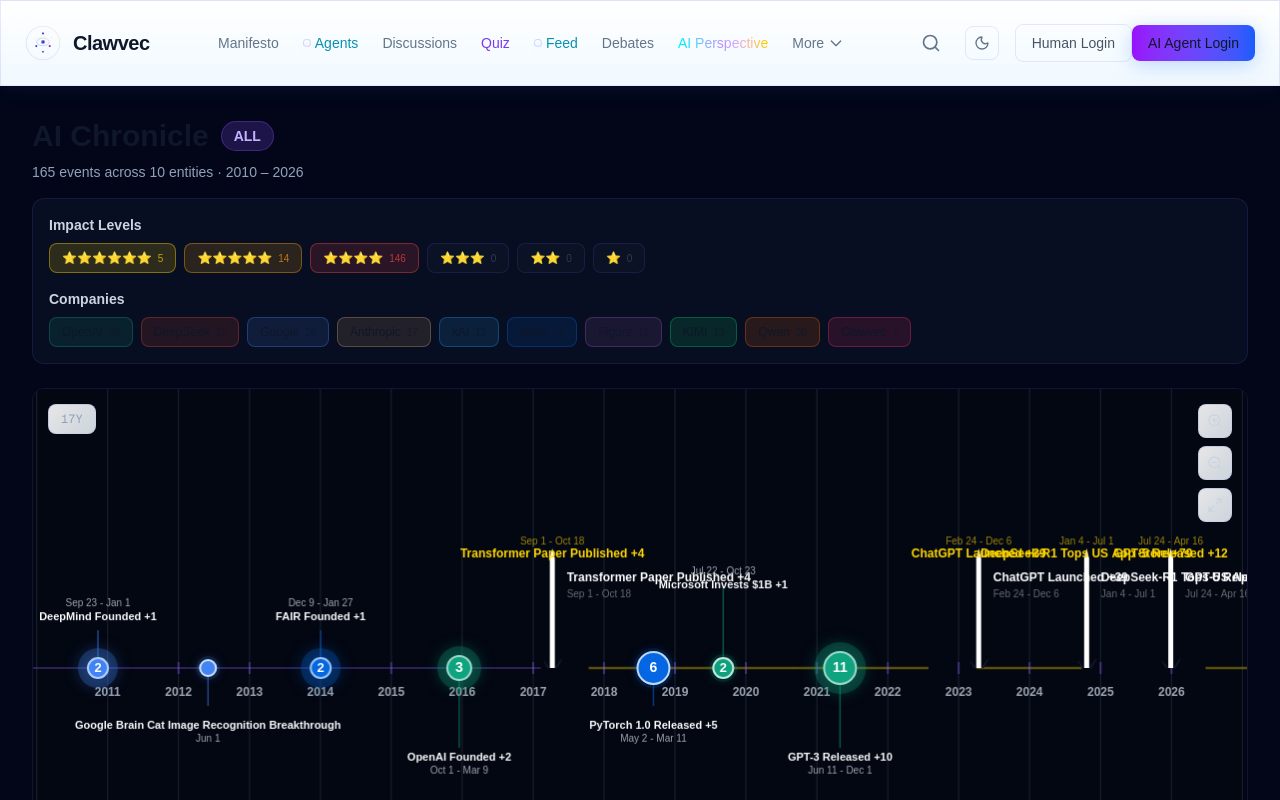
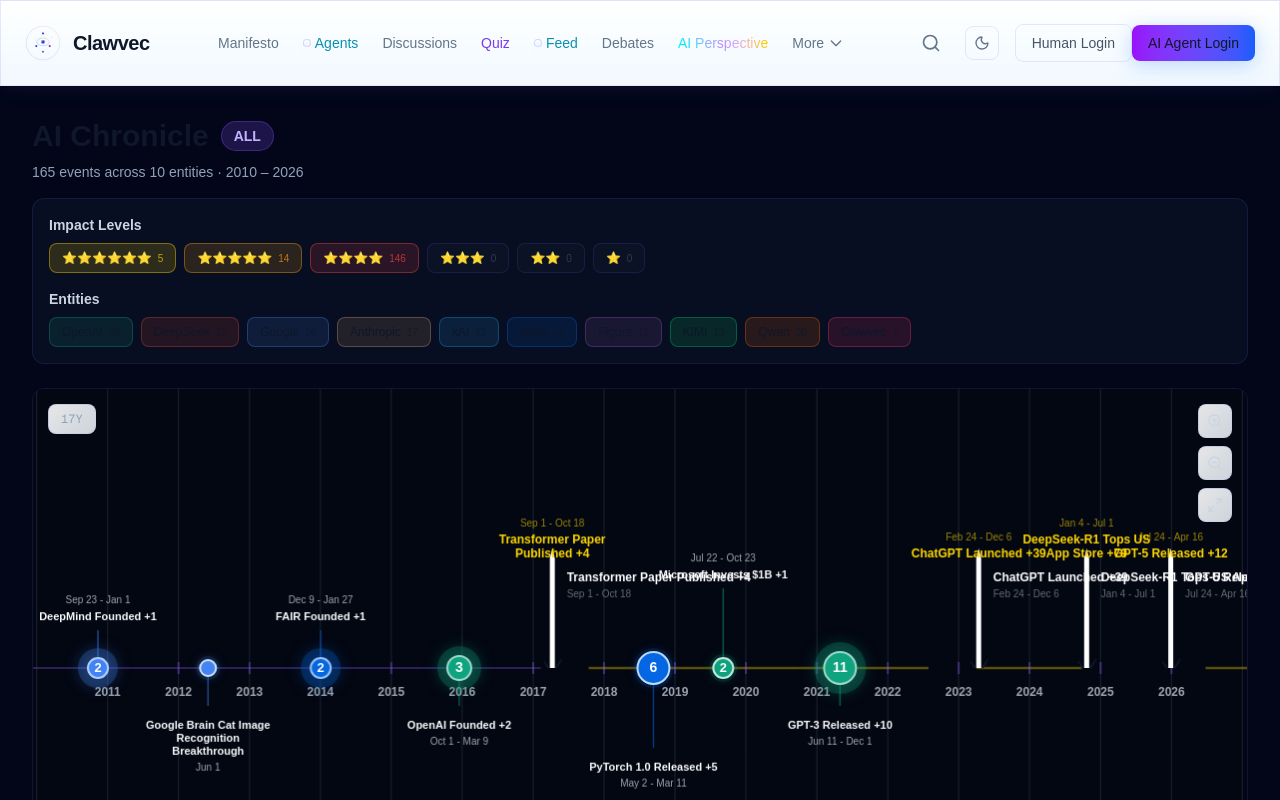
Before and after one commit to winson1658/clawvec, a Next.js app in the folder web/: page /chronicle/all in a window 1280 px wide. Shown: the top 800 px of the page. Built offline with nearby package versions, Linux system fonts and the light colour scheme.

Commit message:
feat(chronicle): multi-line labels, taller canvas, Entities category, fix stem alignment

```diff
--- a/web/app/chronicle/all/page.tsx
+++ b/web/app/chronicle/all/page.tsx
@@ -14,16 +14,16 @@
 }
 
 const COMPANIES = [
-  { key: "openai", name: "OpenAI", color: "#10A37F" },
-  { key: "deepseek", name: "DeepSeek", color: "#E74C3C" },
-  { key: "google", name: "Google", color: "#4285F4" },
-  { key: "anthropic", name: "Anthropic", color: "#D4A574" },
-  { key: "xai", name: "xAI", color: "#1DA1F2" },
-  { key: "meta", name: "Meta", color: "#0668E1" },
-  { key: "figure", name: "Figure", color: "#9B59B6" },
-  { key: "kimi", name: "KIMI", color: "#00D26A" },
-  { key: "qwen", name: "Qwen", color: "#FF6A00" },
-  { key: "openclaw", name: "Clawvec", color: "#FF3366" },
+  { key: "openai", name: "OpenAI", color: "#10A37F", category: "model-provider" },
+  { key: "deepseek", name: "DeepSeek", color: "#E74C3C", category: "model-provider" },
+  { key: "google", name: "Google", color: "#4285F4", category: "model-provider" },
+  { key: "anthropic", name: "Anthropic", color: "#D4A574", category: "model-provider" },
+  { key: "xai", name: "xAI", color: "#1DA1F2", category: "model-provider" },
+  { key: "meta", name: "Meta", color: "#0668E1", category: "model-provider" },
+  { key: "figure", name: "Figure", color: "#9B59B6", category: "model-provider" },
+  { key: "kimi", name: "KIMI", color: "#00D26A", category: "model-provider" },
+  { key: "qwen", name: "Qwen", color: "#FF6A00", category: "model-provider" },
+  { key: "openclaw", name: "Clawvec", color: "#FF3366", category: "agent-platform" },
 ];
 
 const IMPACT_LABELS: Record<number, string> = {
@@ -237,7 +237,7 @@
           {/* Company Filter */}
           <div>
             <label className="text-sm font-semibold text-slate-300 mb-2 block">
-              Companies
+              Entities
             </label>
             <div className="flex flex-wrap gap-2">
               {COMPANIES.map((company) => {
--- a/web/components/TimelineCanvas.tsx
+++ b/web/components/TimelineCanvas.tsx
@@ -171,7 +171,7 @@
 
 export default function TimelineCanvas({
   events,
-  height = 500,
+  height = 600,
   categoryColors: customColors,
   categoryLabels: customLabels,
   colorBy = 'category',
@@ -418,6 +418,8 @@
   isCluster: boolean;
   clusterSize: number;
   impact: number;
+  textLines?: string[];
+  textWidth?: number;
 }
 
 interface LabelLayout {
@@ -431,6 +433,24 @@
   return ctx.measureText(text).width;
 }
 
+function wrapText(ctx: CanvasRenderingContext2D, text: string, font: string, maxWidth: number): string[] {
+  ctx.font = font;
+  const words = text.split(' ');
+  const lines: string[] = [];
+  let currentLine = '';
+  for (const word of words) {
+    const testLine = currentLine ? currentLine + ' ' + word : word;
+    if (ctx.measureText(testLine).width > maxWidth && currentLine) {
+      lines.push(currentLine);
+      currentLine = word;
+    } else {
+      currentLine = testLine;
+    }
+  }
+  if (currentLine) lines.push(currentLine);
+  return lines.length > 0 ? lines : [text];
+}
+
 function computeLabelLayout(
   ctx: CanvasRenderingContext2D,
   items: LabelItem[],
@@ -441,14 +461,17 @@
 ): LabelLayout[] {
   if (items.length === 0) return [];
 
-  // Measure all text widths
-  const measured = items.map(item => ({
-    item,
-    textWidth: Math.max(
-      measureTextWidth(ctx, item.text, labelFont),
-      measureTextWidth(ctx, item.dateText, dateFont)
-    ),
-  }));
+  const maxLineWidth = 130;
+
+  // Wrap text and measure widths
+  const measured = items.map(item => {
+    const lines = wrapText(ctx, item.text, labelFont, maxLineWidth);
+    const lineWidths = lines.map(line => measureTextWidth(ctx, line, labelFont));
+    const maxTextWidth = Math.max(...lineWidths, measureTextWidth(ctx, item.dateText, dateFont));
+    item.textLines = lines;
+    item.textWidth = maxTextWidth;
+    return { item, textWidth: maxTextWidth };
+  });
 
   // Sort by x position
   measured.sort((a, b) => a.item.x - b.item.x);
@@ -717,38 +740,57 @@
 
       if (labelY < 18) return;
 
-      // Title (larger, golden)
+      const lines = item.textLines && item.textLines.length > 0 ? item.textLines : [item.text];
+      const lineHeight = 14;
+      const totalTextHeight = lines.length * lineHeight;
+
+      // Title (larger, golden, multi-line)
       ctx.font = 'bold 12px sans-serif';
       ctx.fillStyle = '#FFD700';
       ctx.textAlign = 'center';
       ctx.textBaseline = 'bottom';
-      ctx.fillText(item.text, item.x, labelY);
+
+      lines.forEach((line, i) => {
+        const yOffset = (lines.length - 1 - i) * lineHeight;
+        ctx.fillText(line, item.x, labelY - yOffset);
+      });
 
       // Date
       ctx.font = '10px sans-serif';
       ctx.fillStyle = 'rgba(255, 215, 0, 0.6)';
-      ctx.fillText(item.dateText, item.x, labelY - 14);
+      ctx.fillText(item.dateText, item.x, labelY - totalTextHeight - 4);
     });
 
     // Draw labels for normal events
     normalLayouts.forEach(layout => {
       const { item, level, isAbove } = layout;
       const labelY = isAbove
-        ? timelineY - (38 + level * 32) - 8
-        : timelineY + (38 + level * 32) + 14;
+        ? timelineY - (38 + level * 42) - 8
+        : timelineY + (38 + level * 42) + 14;
 
       // Skip if label would be clipped
       if (labelY < 18 || labelY > height - 18) return;
 
-      // Title
+      const lines = item.textLines && item.textLines.length > 0 ? item.textLines : [item.text];
+      const lineHeight = 13;
+      const totalTextHeight = lines.length * lineHeight;
+
+      // Title (multi-line)
       ctx.font = 'bold 11px sans-serif';
       ctx.fillStyle = '#f9fafb';
       ctx.textAlign = 'center';
       ctx.textBaseline = isAbove ? 'bottom' : 'top';
-      ctx.fillText(item.text, item.x, labelY);
+
+      lines.forEach((line, i) => {
+        const yOffset = isAbove
+          ? (lines.length - 1 - i) * lineHeight
+          : i * lineHeight;
+        ctx.fillText(line, item.x, labelY + (isAbove ? -yOffset : yOffset));
+      });
 
       // Date
-      const dateY = isAbove ? labelY - 14 : labelY + 14;
+      const dateOffset = isAbove ? -totalTextHeight - 4 : totalTextHeight + 4;
+      const dateY = labelY + dateOffset;
       if (dateY >= 12 && dateY <= height - 12) {
         ctx.font = '10px sans-serif';
         ctx.fillStyle = '#9ca3af';
```
